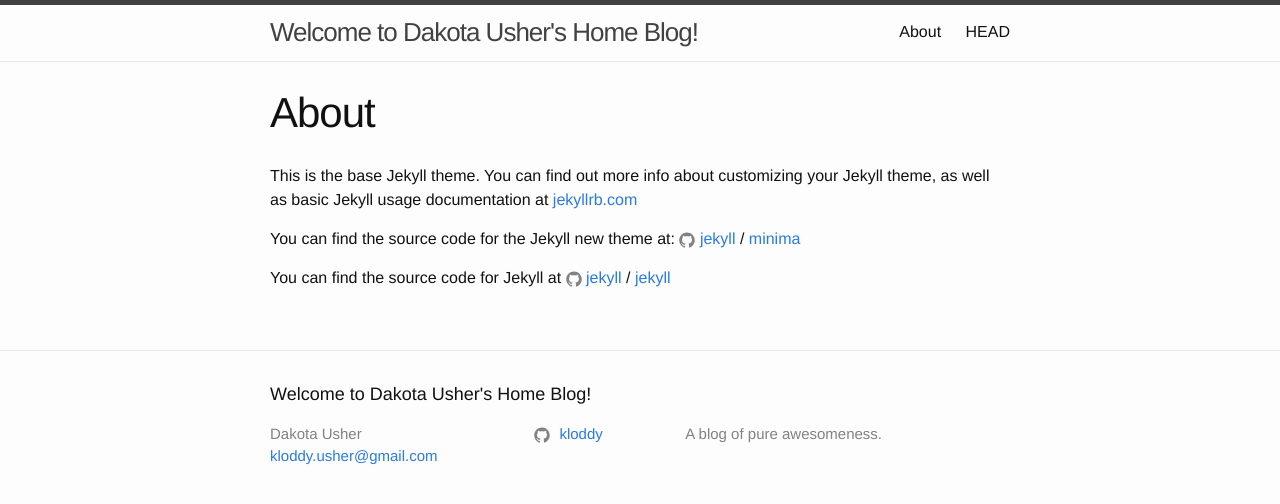
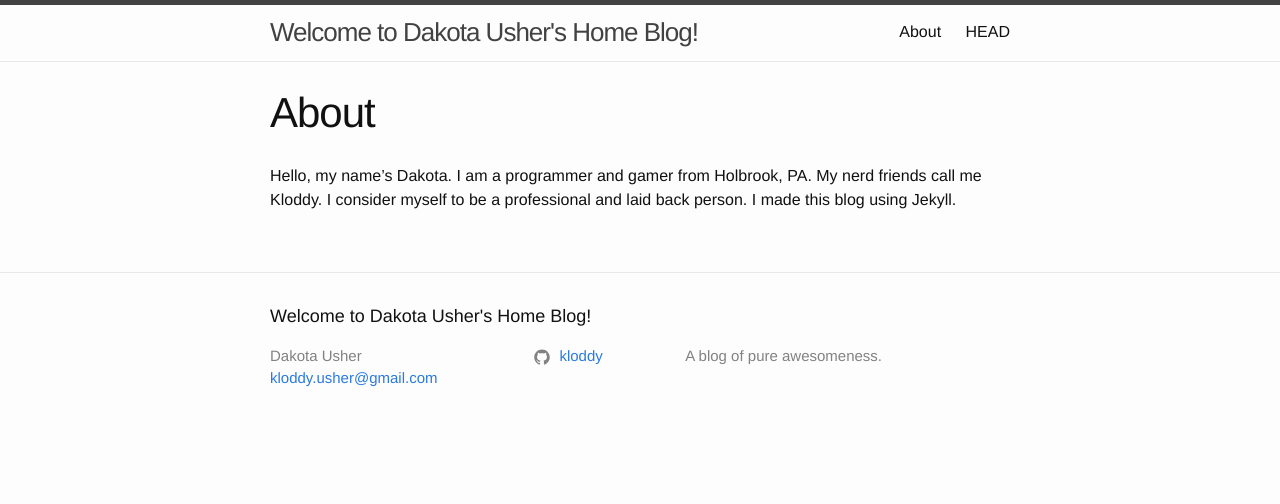
Before and after one commit to kloddy/kloddy.github.io, a Jekyll site: the page built from about.md, in a window 1280 px wide. Shown: the top 504 px of the page. Built offline with Jekyll 4.4.1, drawn with Linux system fonts in a browser that asks for light colours.

Commit message:
Add files via upload
changing about.

```diff
--- a/about.md
+++ b/about.md
@@ -4,12 +4,7 @@ title: About
 permalink: /about/
 ---
 
-This is the base Jekyll theme. You can find out more info about customizing your Jekyll theme, as well as basic Jekyll usage documentation at [jekyllrb.com](http://jekyllrb.com/)
-
-You can find the source code for the Jekyll new theme at:
-{% include icon-github.html username="jekyll" %} /
-[minima](https://github.com/jekyll/minima)
-
-You can find the source code for Jekyll at
-{% include icon-github.html username="jekyll" %} /
-[jekyll](https://github.com/jekyll/jekyll)
+Hello, my name's Dakota. I am a programmer and gamer from Holbrook, PA.
+My nerd friends call me Kloddy.
+I consider myself to be a professional and laid back person.
+I made this blog using Jekyll.
```
